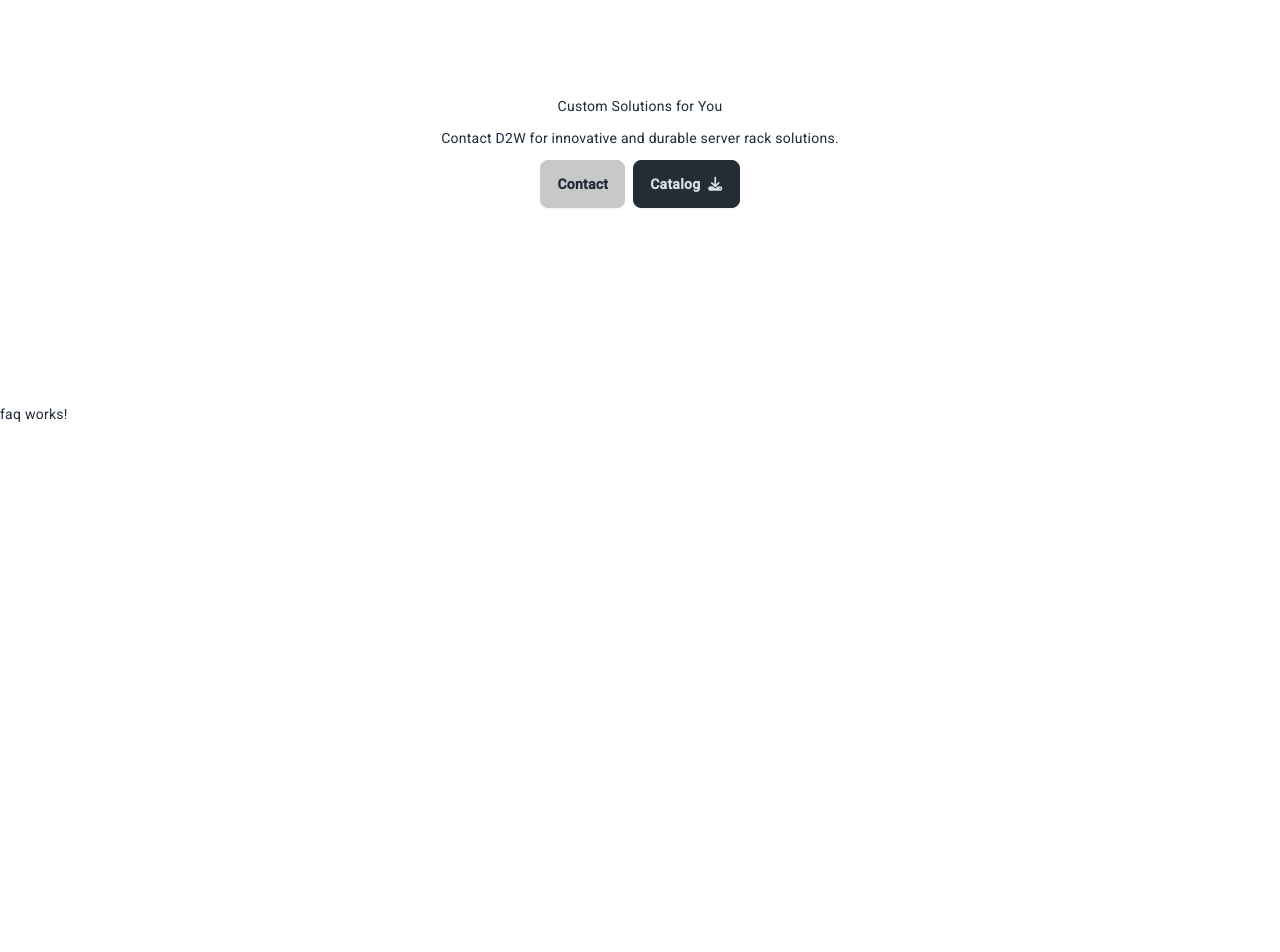
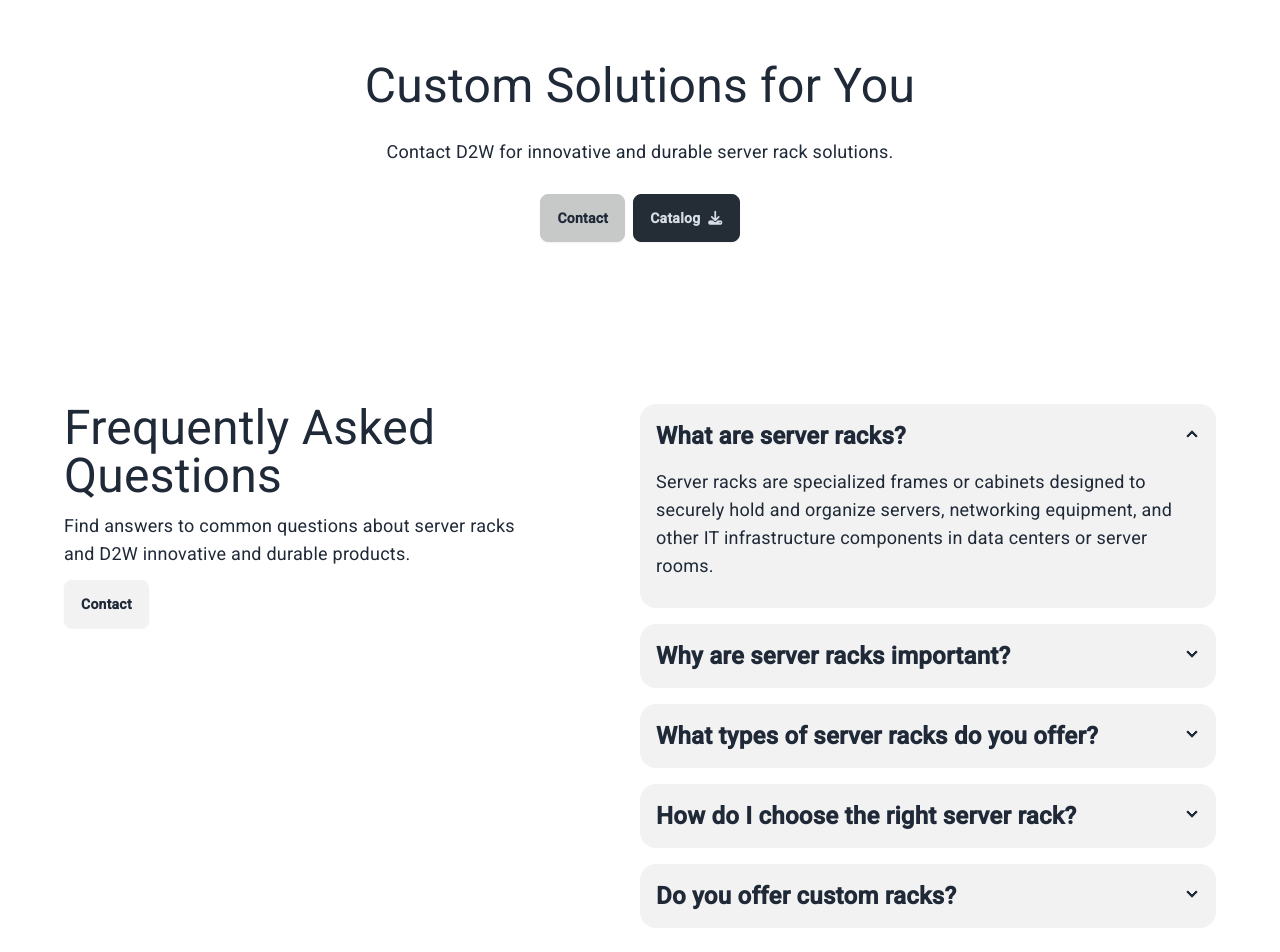
Before and after one commit to MatheusMartinho/d2w, an Angular app: page / in a window 1280 px wide. Shown: the part 4720-5672 px from the top of the page. Before the commit the page ends 5156 px from the top, so only its background shows below. Built offline with nearby package versions, Linux system fonts and the light colour scheme.

Commit message:
Faq page done

```diff
--- a/src/app/customersay/customersay.component.html
+++ b/src/app/customersay/customersay.component.html
@@ -1,12 +1,14 @@
-<section class="m-16 h-screen pt-12 flex flex-col justify-start ">
-  <div class="top ">
+<section class="m-16 h-screen pt-12 flex flex-col justify-start">
+  <div class="top">
     <div class="">
       <p class="text-5xl">What Our Customers Say</p>
       <p class="text-lg">Read testimonial from our satisfied customers.</p>
     </div>
   </div>
-  <div class="container  w-full  flex justify-center items-center mt-16 ml-16 gap-4">
-  <div class="card1  w-screen">
+  <div
+    class="container w-full flex justify-center items-center mt-16 ml-16 gap-4"
+  >
+    <div class="card1 w-screen">
       <div class="rating mb-6">
         <input type="" name="rating-1" class="mask mask-star" />
         <input type="" name="rating-1" class="mask mask-star" checked />
@@ -15,16 +17,19 @@
         <input type="" name="rating-1" class="mask mask-star" />
       </div>
       <p class="text-lg">
-      D2W has revolutionized our data center infrastructure. Their innovative racks have greatly improved efficiency and security.
+        D2W has revolutionized our data center infrastructure. Their innovative
+        racks have greatly improved efficiency and security.
       </p>
       <div class="container flex items-center">
-      <div class="avatar ">
+        <div class="avatar">
           <div class="w-24 rounded-full">
-          <img src="https://daisyui.com/images/stock/photo-1534528741775-53994a69daeb.jpg" />
+            <img
+              src="https://daisyui.com/images/stock/photo-1534528741775-53994a69daeb.jpg"
+            />
           </div>
         </div>
-      <div class=" flex ">
-        <p class=" p-4">John Doe<br>IT Manager, ABC Company</p>
+        <div class="flex">
+          <p class="p-4">John Doe<br />IT Manager, ABC Company</p>
         </div>
       </div>
     </div>
@@ -38,27 +43,34 @@
         <input type="" name="rating-1" class="mask mask-star" />
       </div>
       <p class="text-lg">
-        D2W has revolutionized our data center infrastructure. Their innovative racks have greatly improved efficiency and security.
+        D2W has revolutionized our data center infrastructure. Their innovative
+        racks have greatly improved efficiency and security.
       </p>
-      <div class="container  flex items-center ">
-        <div class="avatar ">
+      <div class="container flex items-center">
+        <div class="avatar">
           <div class="w-24 rounded-full">
-            <img src="https://daisyui.com/images/stock/photo-1534528741775-53994a69daeb.jpg" />
+            <img
+              src="https://daisyui.com/images/stock/photo-1534528741775-53994a69daeb.jpg"
+            />
           </div>
         </div>
-        <div class=" flex ">
-          <p class=" p-4">Jane Smith<br>CTO, XYZ Corporation</p>
+        <div class="flex">
+          <p class="p-4">Jane Smith<br />CTO, XYZ Corporation</p>
         </div>
       </div>
     </div>
   </div>
 
-  <div class="down flex flex-col justify-center items-center h-screen">
-    <p>Custom Solutions for You</p>
-    <p>Contact D2W for innovative and durable server rack solutions.</p>
+  <div class="down flex flex-col justify-center items-center h-screen gap-4">
+    <p class="text-5xl">Custom Solutions for You</p>
+    <p class="text-lg">
+      Contact D2W for innovative and durable server rack solutions.
+    </p>
     <div class="buttons flex justify-start gap-2">
       <button class="btn btn-active">Contact</button>
-      <button class="btn btn-active btn-neutral">Catalog<i class="fa-solid fa-download"></i></button>
+      <button class="btn btn-active btn-neutral">
+        Catalog<i class="fa-solid fa-download"></i>
+      </button>
     </div>
   </div>
 </section>
--- a/src/app/faq/faq.component.html
+++ b/src/app/faq/faq.component.html
@@ -1 +1,54 @@
-<p>faq works!</p>
+<section class=" h-screen flex m-16">
+    <div class="left w-2/4">
+      <p class="text-5xl">Frequently Asked<br>Questions</p>
+      <p class="text-lg">Find answers to common questions about server racks<br> and D2W innovative and durable products.</p>
+      <button class="btn">Contact</button>
+    </div>
+    <div class="right flex flex-col gap-4 w-2/4">
+        <div class="collapse collapse-arrow bg-base-200">
+          <input type="radio" name="my-accordion-2" checked="checked" />
+          <div class="collapse-title text-2xl font-bold">
+            What are server racks?
+          </div>
+          <div class="collapse-content">
+            <p class="text-lg">Server racks are specialized frames or cabinets designed to securely hold and organize servers, networking equipment, and other IT infrastructure components in data centers or server rooms.</p>
+          </div>
+        </div>
+        <div class="collapse collapse-arrow bg-base-200">
+          <input type="radio" name="my-accordion-2" />
+          <div class="collapse-title text-2xl font-bold">
+            Why are server racks important?
+          </div>
+          <div class="collapse-content">
+            <p class="text-lg">Server racks are important because they provide efficient space utilization, proper airflow and cooling, cable management, and physical security for servers and other equipment, ensuring optimal performance and reliability.</p>
+          </div>
+        </div>
+        <div class="collapse collapse-arrow bg-base-200">
+          <input type="radio" name="my-accordion-2" />
+          <div class="collapse-title text-2xl font-bold">
+            What types of server racks do you offer?
+          </div>
+          <div class="collapse-content">
+            <p class="text-lg">We offer a wide range of server racks, including open frame racks, enclosed racks, wall-mount racks, and specialty racks designed for specific requirements. Our racks are build with durability, flexibility, and ease of installation in mind.</p>
+          </div>
+        </div>
+        <div class="collapse collapse-arrow bg-base-200">
+          <input type="radio" name="my-accordion-2" />
+          <div class="collapse-title text-2xl font-bold">
+            How do I choose the right server rack?
+          </div>
+          <div class="collapse-content">
+            <p class="text-lg">Choosing the right server rack depends on factors such as size and number of servers, available space, cooling requirements, and future scalability needs. Our team of experts can help select the ideal rack for your specified needs.</p>
+          </div>
+        </div>
+        <div class="collapse collapse-arrow bg-base-200">
+          <input type="radio" name="my-accordion-2" />
+          <div class="collapse-title text-2xl font-bold">
+            Do you offer custom racks?
+          </div>
+          <div class="collapse-content">
+            <p class="text-lg">Yes, we offer custom rack solutions tailored to meet your unique requirements. Our team can work with you to design and manufacture racks that perfectly fit your specifications and deliver the functionality you need.</p>
+          </div>
+        </div>
+      </div>
+</section>
--- a/src/app/installation/installation.component.html
+++ b/src/app/installation/installation.component.html
@@ -1,26 +1,39 @@
-<section class="h-screen mt-16 mb-3 ">
-  <div class="flex flex-col justify-center items-center  ">
+<section class="h-screen mt-16 mb-3">
+  <div class="flex flex-col justify-center items-center">
     <div class="para text-center mt-6">
-      <p class="top">
-        Efficiency
-      </p>
+      <p class="top">Efficiency</p>
       <p class="title text-5xl">
-        Streamlined installation and<br> maintenance process for server<br> racks
+        Streamlined installation and<br />
+        maintenance process for server<br />
+        racks
       </p>
       <p class="description text-lg">
-        At D2W Solutions, we provide innovative and durable server rack solutions designed to<br> optimeze efficiency and security in modern data center enviroments. Our installation and<br> maintenance process is streamlined to ensure hassle-free setup and ongoing support.
+        At D2W Solutions, we provide innovative and durable server rack
+        solutions designed to<br />
+        optimeze efficiency and security in modern data center enviroments. Our
+        installation and<br />
+        maintenance process is streamlined to ensure hassle-free setup and
+        ongoing support.
       </p>
     </div>
   </div>
   <div class="bottom flex justify-evenly m-16">
     <div class="card w-96 bg-base-100 shadow-xl">
-      <figure><img src="https://daisyui.com/images/stock/photo-1606107557195-0e29a4b5b4aa.jpg" alt="Shoes" /></figure>
+      <figure>
+        <img
+          src="https://daisyui.com/images/stock/photo-1606107557195-0e29a4b5b4aa.jpg"
+          alt="Shoes"
+        />
+      </figure>
       <div class="card-body">
         <h2 class="card-title">
           Easy Installation and Maintenance
           <div class="badge badge-secondary bg-red-500 border-red-500">TOP</div>
         </h2>
-        <p>Our server Racks are designed for easy installation and maintenance, saving you time and effort.</p>
+        <p>
+          Our server Racks are designed for easy installation and maintenance,
+          saving you time and effort.
+        </p>
         <div class="card-actions justify-end">
           <div class="badge badge-outline">Data Center</div>
           <div class="badge badge-outline">Racks</div>
@@ -29,13 +42,21 @@
     </div>
 
     <div class="card w-96 bg-base-100 shadow-xl">
-      <figure><img src="https://daisyui.com/images/stock/photo-1606107557195-0e29a4b5b4aa.jpg" alt="Shoes" /></figure>
+      <figure>
+        <img
+          src="https://daisyui.com/images/stock/photo-1606107557195-0e29a4b5b4aa.jpg"
+          alt="Shoes"
+        />
+      </figure>
       <div class="card-body">
         <h2 class="card-title">
           Secure and Reliable
-          <div class="badge badge-secondary  bg-red-500 border-red-500">TOP</div>
+          <div class="badge badge-secondary bg-red-500 border-red-500">TOP</div>
         </h2>
-        <p>With D2W Solutions, you can trust that your server rack are secure and reliable.</p>
+        <p>
+          With D2W Solutions, you can trust that your server rack are secure and
+          reliable.
+        </p>
         <div class="card-actions justify-end">
           <div class="badge badge-outline">Data Center</div>
           <div class="badge badge-outline">Racks</div>
@@ -44,13 +65,21 @@
     </div>
 
     <div class="card w-96 bg-base-100 shadow-xl">
-      <figure><img src="https://daisyui.com/images/stock/photo-1606107557195-0e29a4b5b4aa.jpg" alt="Shoes" /></figure>
+      <figure>
+        <img
+          src="https://daisyui.com/images/stock/photo-1606107557195-0e29a4b5b4aa.jpg"
+          alt="Shoes"
+        />
+      </figure>
       <div class="card-body">
         <h2 class="card-title">
           Customizable Solutions
-          <div class="badge badge-secondary  bg-red-500 border-red-500">TOP</div>
+          <div class="badge badge-secondary bg-red-500 border-red-500">TOP</div>
         </h2>
-        <p>We offer customizable serve racks solutions to meet your specific needs.</p>
+        <p>
+          We offer customizable serve racks solutions to meet your specific
+          needs.
+        </p>
         <div class="card-actions justify-end">
           <div class="badge badge-outline">Data Center</div>
           <div class="badge badge-outline">Racks</div>
@@ -60,6 +89,8 @@
   </div>
   <div class="buttons flex justify-center gap-2">
     <button class="btn btn-active">Learn More</button>
-    <button class="btn btn-active btn-neutral">Catalog<i class="fa-solid fa-download"></i></button>
+    <button class="btn btn-active btn-neutral">
+      Catalog<i class="fa-solid fa-download"></i>
+    </button>
   </div>
 </section>
```
Lines whose indentation alone changed are shown as unchanged.
